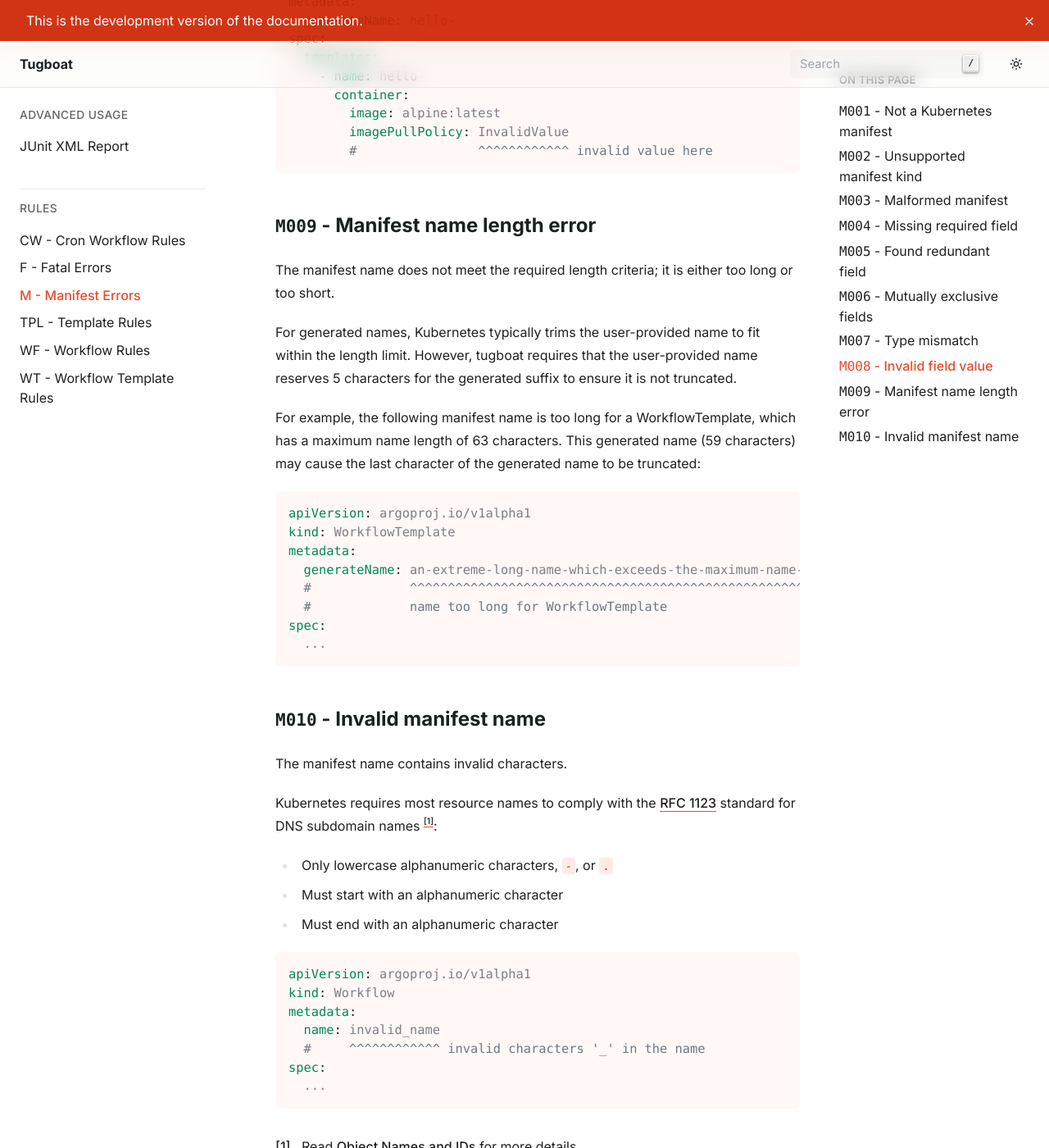
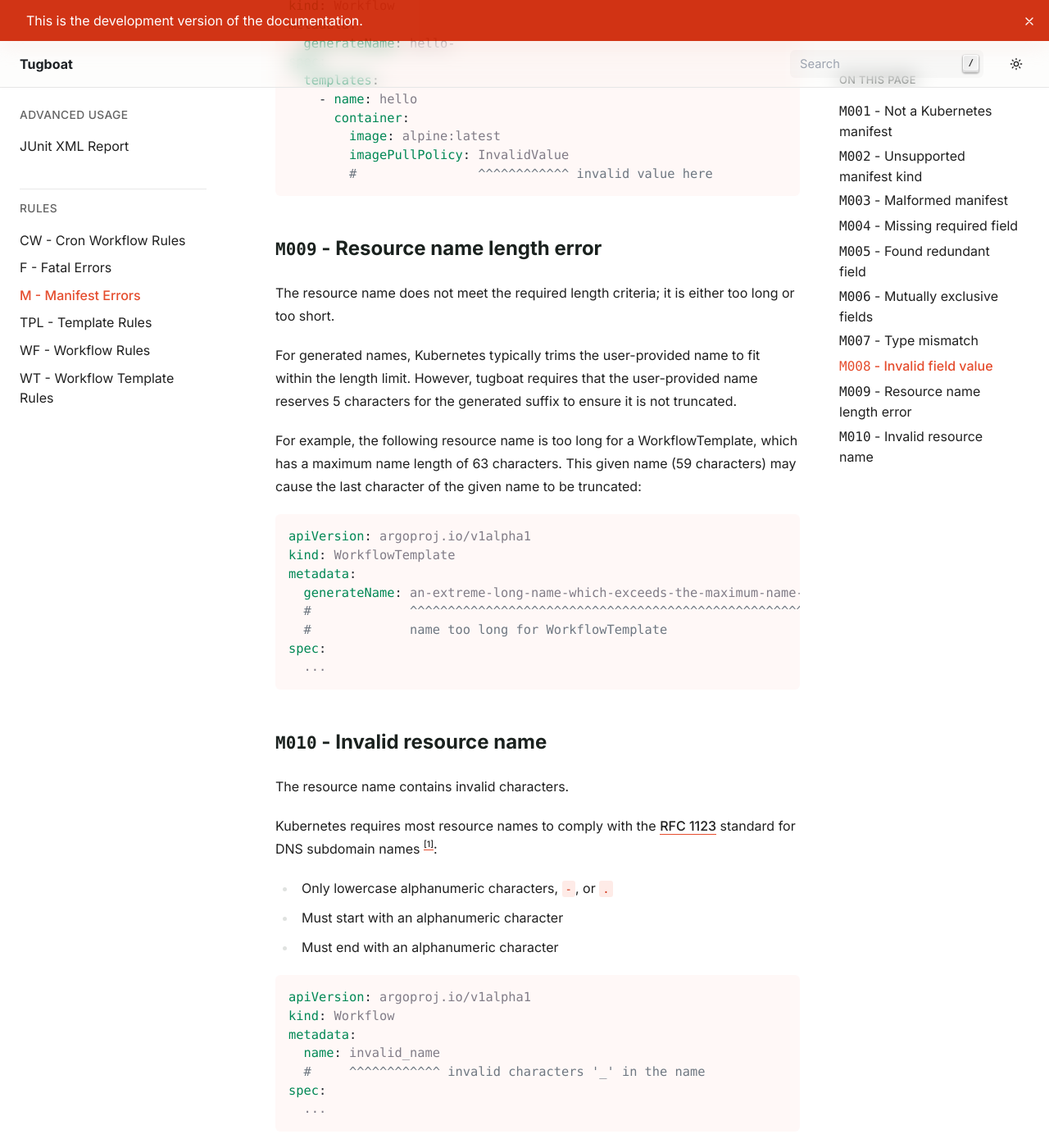
Before and after one commit to tzing/tugboat, a Sphinx documentation site: the page built from docs/rules/manifest-errors.rst, in a window 1280 px wide and 1400 px high, scrolled down 3213 px. Shown: the whole window at 82% size. Built offline with Sphinx 7.4.7, drawn with Linux system fonts in a browser that asks for light colours; the version number is read from the project's files by our own code; some of the changed text lies outside the part shown.

Commit message:
revise docs

```diff
--- a/docs/rules/manifest-errors.rst
+++ b/docs/rules/manifest-errors.rst
@@ -34,7 +34,7 @@ If the parser identifies a more specific issue, a more precise error code, such
 ``M004`` - Missing required field
 ---------------------------------
 
-A mandatory field is missing from the manifest.
+A mandatory field is missing from the resource.
 
 For instance, the following manifest lacks the required ``source`` field within the ``script`` section:
 
@@ -140,16 +140,18 @@ For instance, the following manifest contains an invalid value for the ``imagePu
            #                ^^^^^^^^^^^^ invalid value here
 
 
-``M009`` - Manifest name length error
+.. _code.m009:
+
+``M009`` - Resource name length error
 -------------------------------------
 
-The manifest name does not meet the required length criteria; it is either too long or too short.
+The resource name does not meet the required length criteria; it is either too long or too short.
 
 For generated names, Kubernetes typically trims the user-provided name to fit within the length limit.
 However, tugboat requires that the user-provided name reserves 5 characters for the generated suffix to ensure it is not truncated.
 
-For example, the following manifest name is too long for a WorkflowTemplate, which has a maximum name length of 63 characters.
-This generated name (59 characters) may cause the last character of the generated name to be truncated:
+For example, the following resource name is too long for a WorkflowTemplate, which has a maximum name length of 63 characters.
+This given name (59 characters) may cause the last character of the given name to be truncated:
 
 .. code-block:: yaml
 
@@ -163,10 +165,10 @@ This generated name (59 characters) may cause the last character of the generate
      ...
 
 
-``M010`` - Invalid manifest name
+``M010`` - Invalid resource name
 --------------------------------
 
-The manifest name contains invalid characters.
+The resource name contains invalid characters.
 
 Kubernetes requires most resource names to comply with the `RFC 1123`_ standard for DNS subdomain names [#kube-names]_:
 
```
Also changed, not shown: other parts of docs/rules/manifest-errors.rst (+1 -1 lines), docs/rules/cron-workflow.rst (+18 -5 lines).
